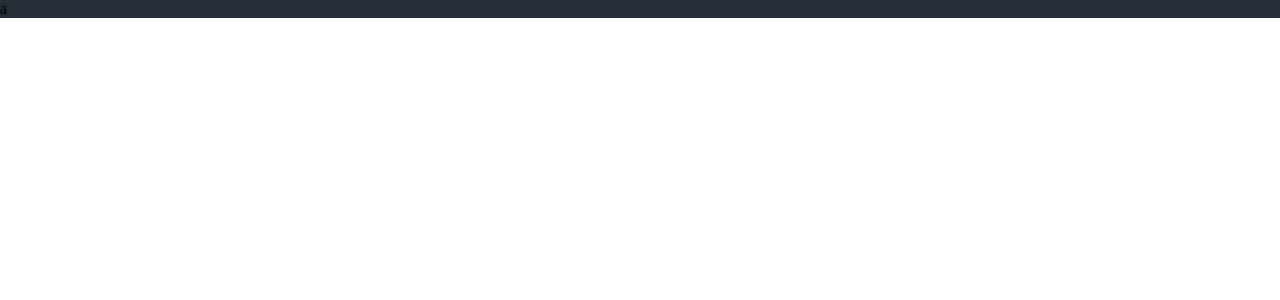
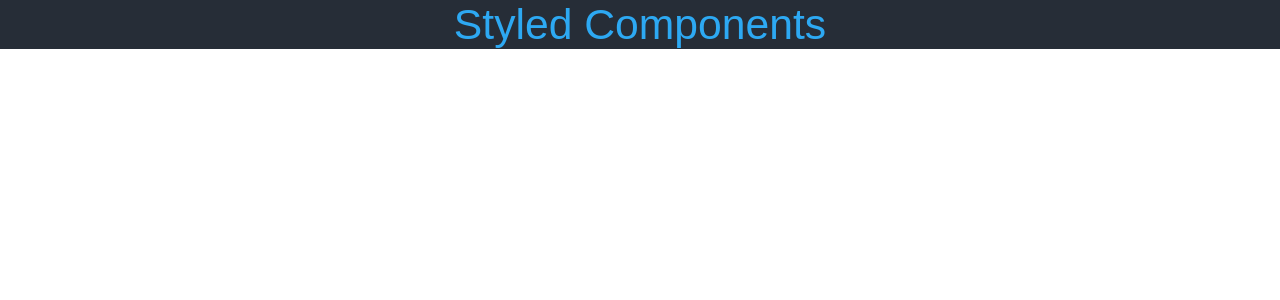
Before and after one commit to umnomequalqu/styled, a React (Create React App) app: page / in a window 1280 px wide. Shown: the top 300 px of the page. Built offline with nearby package versions, Linux system fonts and the light colour scheme.

Commit message:
titulo feito

```diff
--- a/src/App.js
+++ b/src/App.js
@@ -1,9 +1,9 @@
-import { Fundo } from "./Styled/Layout"
+import { Fundo,Titulo } from "./Styled/Layout"
 import './public.css'
 function App() {
   return (
     <Fundo>
-    a
+    <Titulo>Styled Components</Titulo>
     </Fundo>
   );
 }
--- a/src/Styled/Layout.js
+++ b/src/Styled/Layout.js
@@ -5,5 +5,10 @@ export const Fundo = styled.div`
     height: 100%;
     background-color: #262d37;
     margin: auto;
-
 `;
+export const Titulo = styled.div`
+    font-size: 32pt ;
+    hpadding: 32px 0;
+    color: #2da9f3;
+    text-align: center;
+`;
--- a/src/public.css
+++ b/src/public.css
@@ -1,3 +1,5 @@
 body{
-    margin:0
+    margin:0;
+    font-family: "Arial", sans-serif;
+    font-size: 14pt;
 }
```
